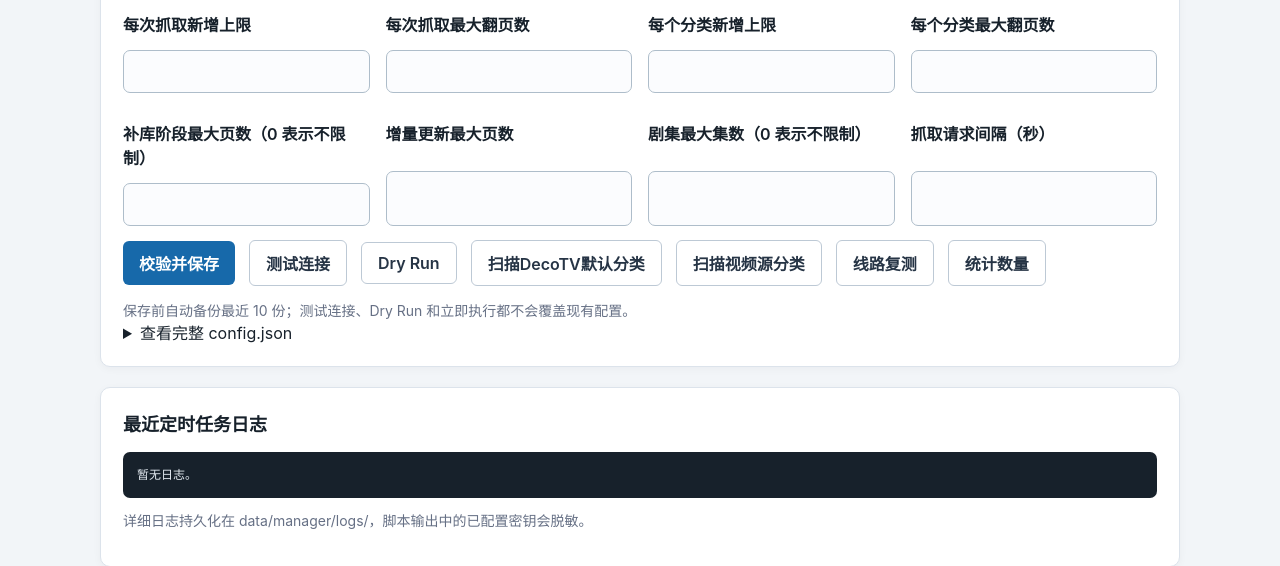
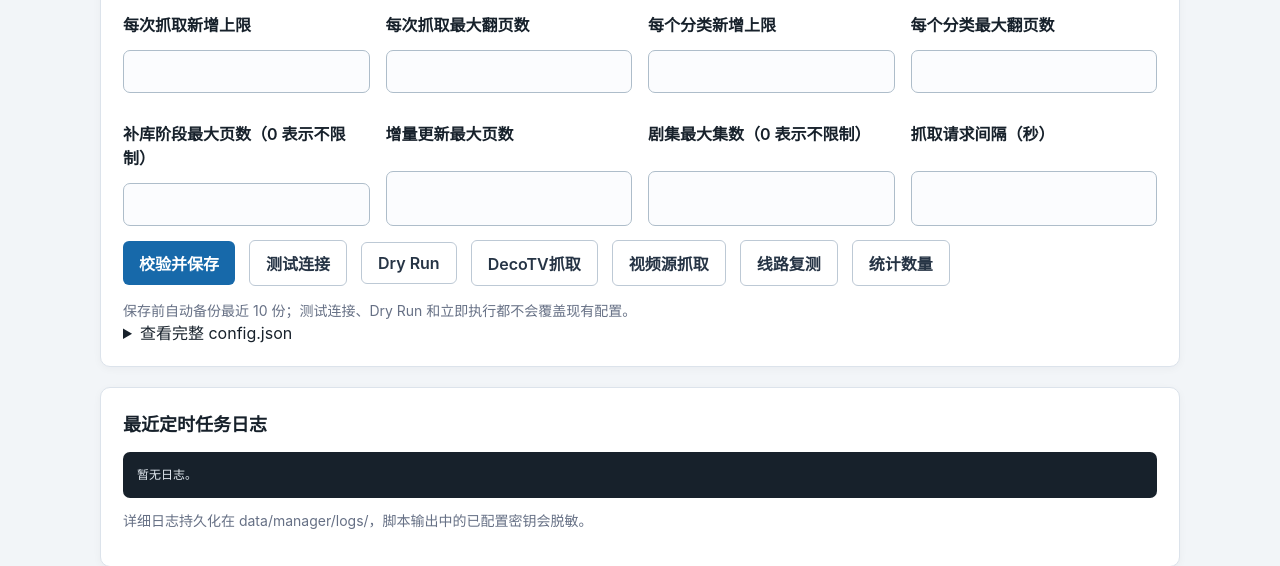
Before and after one commit to catmaple/strm-manager, a Flask app: page / in a window 1280 px wide. Shown: the part 2539-3105 px from the top of the page. Run offline with Flask 3, Linux system fonts and the light colour scheme; the visitor is signed in with stand-in values (Sample User, id 1); data that the repository does not hold is empty; parts of the project's set-up code (start-up, migrations or seed data) failed here and were passed over.

Commit message:
optimize dry run, auto and crawl 4

```diff
--- a/templates/index.html
+++ b/templates/index.html
@@ -323,8 +323,8 @@
           <button id="saveConfigButton" type="submit" name="action" value="save" disabled>校验并保存</button>
           <button class="secondary" type="submit" name="action" value="test_connection">测试连接</button>
           <button class="secondary" type="submit" name="action" value="dry_run">Dry Run</button>
-          <button class="secondary" type="submit" name="action" value="run_job_auto">扫描DecoTV默认分类</button>
-          <button class="secondary" type="submit" name="action" value="run_job_crawl">扫描视频源分类</button>
+          <button class="secondary" type="submit" name="action" value="run_job_auto">DecoTV抓取</button>
+          <button class="secondary" type="submit" name="action" value="run_job_crawl">视频源抓取</button>
           <button class="secondary" type="submit" name="action" value="run_job_recheck">线路复测</button>
           <button class="secondary" type="submit" name="action" value="run_job_stats">统计数量</button>
           <span class="muted">保存前自动备份最近 10 份；测试连接、Dry Run 和立即执行都不会覆盖现有配置。</span>
```
